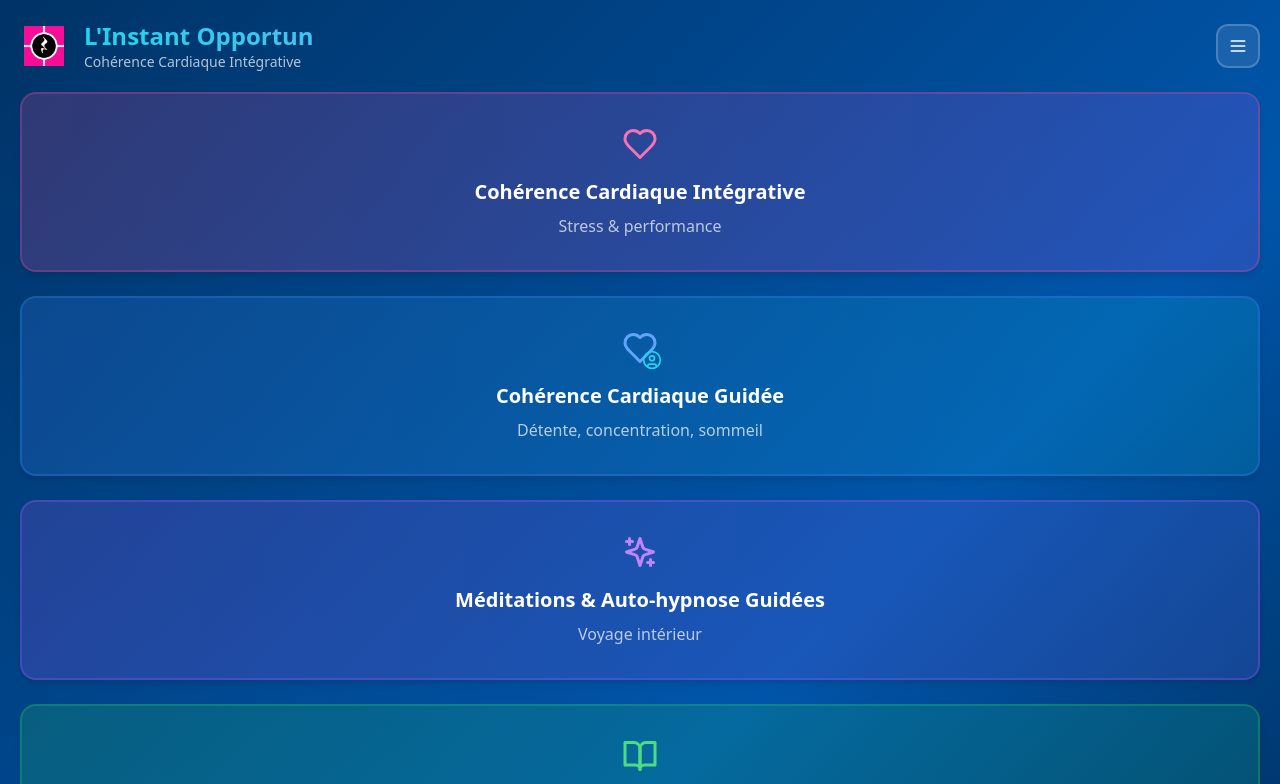
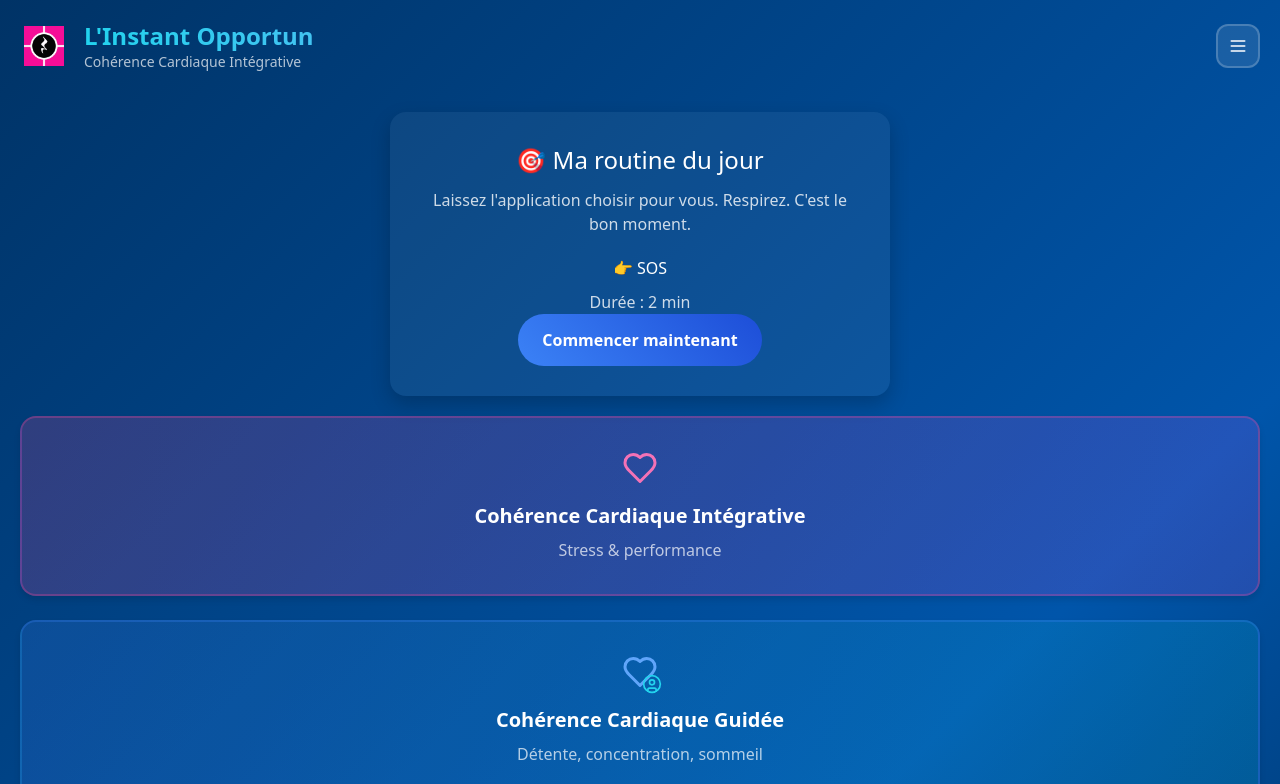
Before and after one commit to TITCLAIRE/lyne-up, a React (Vite) app: page / in a window 1280 px wide. Shown: the top 784 px of the page. Built offline with nearby package versions, Linux system fonts and the light colour scheme.

Commit message:
Ajouter le composant Ma routine du jour

```diff
--- /dev/null
+++ b/src/components/RoutineDuJour.jsx
@@ -0,0 +1,40 @@
+import { useState, useEffect } from 'react';
+import { Link } from 'react-router-dom';
+
+// Simule une sélection aléatoire parmi toutes les séances disponibles
+const allSessions = [
+  { name: 'Reset', path: '/sessions/guidees/recentrage#reset', duration: '4 min' },
+  { name: 'Gratitude', path: '/sessions/voyage/meditations#gratitude', duration: '5 min' },
+  { name: 'Switch', path: '/sessions/guidees/recentrage#switch', duration: '3 min' },
+  { name: 'Scan Corporel', path: '/sessions/guidees/scan#scan', duration: '10 min' },
+  { name: 'Sieste Relaxante', path: '/sessions/voyage/hypnose#sieste', duration: '8 min' },
+  { name: 'Training', path: '/sessions/guidees/evolution#training', duration: '6 min' },
+  { name: 'SOS', path: '/sessions/guidees/recentrage#sos', duration: '2 min' },
+  { name: 'Sommeil Profond', path: '/sessions/guidees/sommeil#sleep', duration: '10 min' }
+  // Tu peux en ajouter d'autres…
+];
+
+export default function RoutineDuJour() {
+  const [routine, setRoutine] = useState(null);
+
+  useEffect(() => {
+    const pick = allSessions[Math.floor(Math.random() * allSessions.length)];
+    setRoutine(pick);
+  }, []);
+
+  return (
+    <div className="routine-card">
+      <h2>🎯 Ma routine du jour</h2>
+      <p>Laissez l'application choisir pour vous. Respirez. C'est le bon moment.</p>
+      {routine && (
+        <div className="routine-session">
+          <h3>👉 {routine.name}</h3>
+          <p>Durée : {routine.duration}</p>
+          <Link to={routine.path} className="btn-primary">
+            Commencer maintenant
+          </Link>
+        </div>
+      )}
+    </div>
+  );
+}
--- a/src/index.css
+++ b/src/index.css
@@ -417,3 +417,24 @@
   font-size: 0.9rem;
   opacity: 0.8;
 }
+
+/* Styles pour la routine du jour */
+.routine-card {
+  padding: 30px;
+  margin: 20px auto;
+  border-radius: 16px;
+  background: rgba(255, 255, 255, 0.05);
+  box-shadow: 0 8px 20px rgba(0,0,0,0.2);
+  max-width: 500px;
+  text-align: center;
+}
+.routine-card h2 {
+  font-size: 24px;
+  margin-bottom: 10px;
+}
+.routine-card p {
+  color: rgba(255,255,255,0.8);
+}
+.routine-session h3 {
+  margin: 20px 0 10px;
+}
--- a/src/pages/HomeScreen.jsx
+++ b/src/pages/HomeScreen.jsx
@@ -1,10 +1,13 @@
 import React from 'react';
 import { Link } from 'react-router-dom';
 import { Heart, Sparkles, BookOpen, UserCircle } from 'lucide-react';
+import RoutineDuJour from '../components/RoutineDuJour';
 
 export default function HomeScreen() {
   return (
     <div className="px-5 pb-5">
+      <RoutineDuJour />
+
       <div className="grid gap-6">
         <Link to="/intro/libre" className="home-card bg-gradient-to-r from-pink-500/20 to-purple-500/20 border-2 border-pink-500/30">
           <div className="flex flex-col items-center justify-center h-full p-6 text-center">
```
